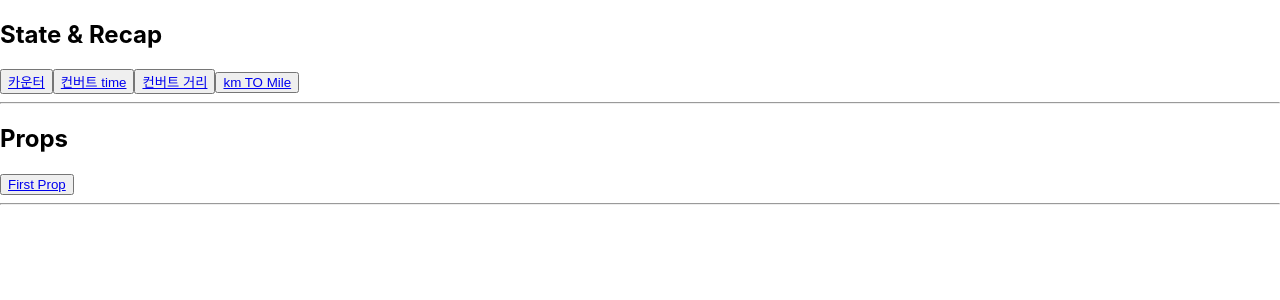
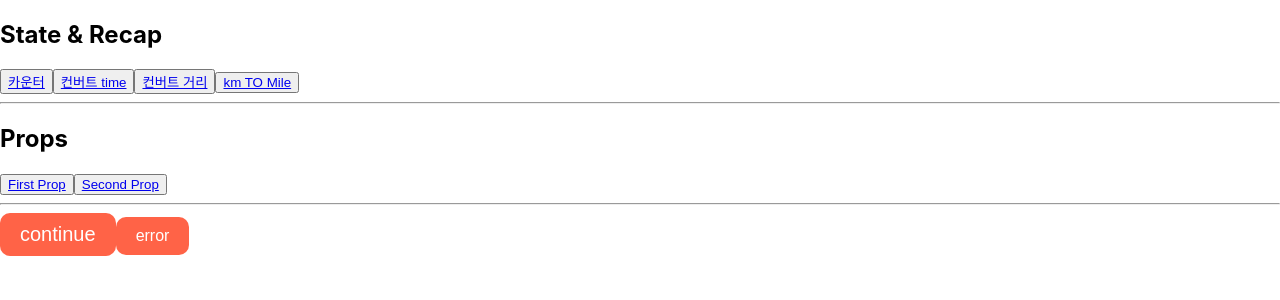
Before and after one commit to swings134man/react-basic, a React (Create React App) app: page /PropsEx2 in a window 1280 px wide. Shown: the top 300 px of the page. Built offline with nearby package versions, Linux system fonts and the light colour scheme.

Commit message:
props Ex2

```diff
--- a/src/App.js
+++ b/src/App.js
@@ -12,6 +12,7 @@ import KmToMile from './test/KmToMile';
 
 // 2장 : props
 import PropsEx from './props/PropsEx';
+import PropsEx2 from './props/PropsEx2';
 
 
 function ToCounter() {
@@ -61,7 +62,9 @@ function App() {
             <button>
               <Link to="/PropsEx">First Prop</Link>
             </button>
-
+            <button>
+              <Link to="/PropsEx2">Second Prop</Link>
+            </button>
 
             <hr/>
             <Routes>
@@ -70,6 +73,7 @@ function App() {
               <Route path='/ConvertDit' element={<ConvertDit/>}/>
               <Route path='/KmToMile' element={<KmToMile/>}/>
               <Route path='/PropsEx' element={<PropsEx/>}/>
+              <Route path='/PropsEx2' element={<PropsEx2/>}/>
             </Routes>
 
           </Router>
--- /dev/null
+++ b/src/props/PropsEx2.js
@@ -0,0 +1,41 @@
+import React from "react";
+import PropTypes from 'prop-types';
+
+
+function Btn ({text, fontSize = 16}) {  // 폰트사이즈가 파라미터로 들어오지 않았을때 default값 설정.
+    console.log(text, "랜더링 됨.");
+
+    return (
+        <button
+            style={{
+            backgroundColor: "tomato",
+            color: "white",
+            padding: "10px 20px",
+            border: 0,
+            borderRadius: 10,
+            fontSize
+        }}>
+            {text}
+        </button>
+    );
+}// func Btn
+
+// PropType 지정 -> prop의 타입 검사, 및 여러가지 검사.
+// console 상에 error log 발생.
+Btn.propTypes = {
+    text: PropTypes.string.isRequired,
+    fontSize: PropTypes.number, // 이것은 확실히 존재해야만 할때 사용.
+};
+
+
+function PropsEx2() {
+
+    return (
+        <div>
+            <Btn text="continue" fontSize={20}/>
+            <Btn text="error" />
+        </div>
+    );
+};
+
+export default PropsEx2;
```
